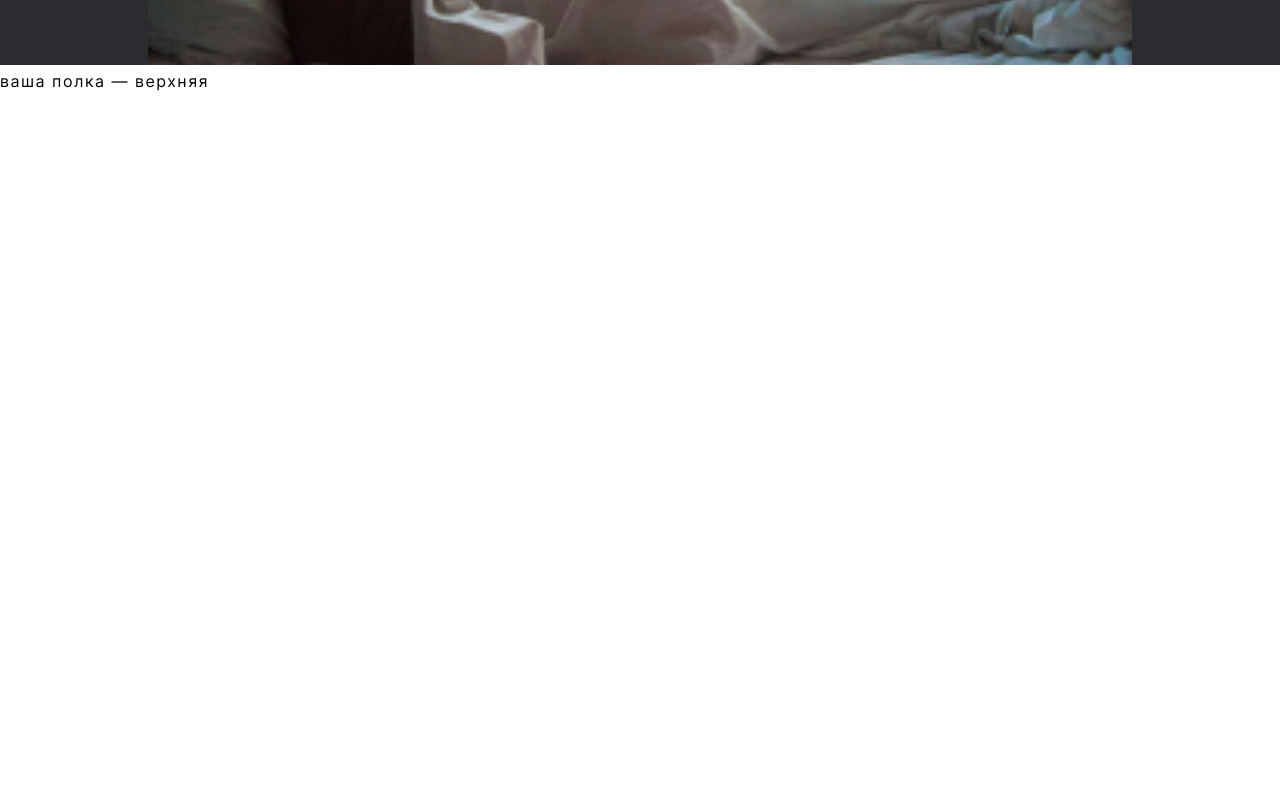
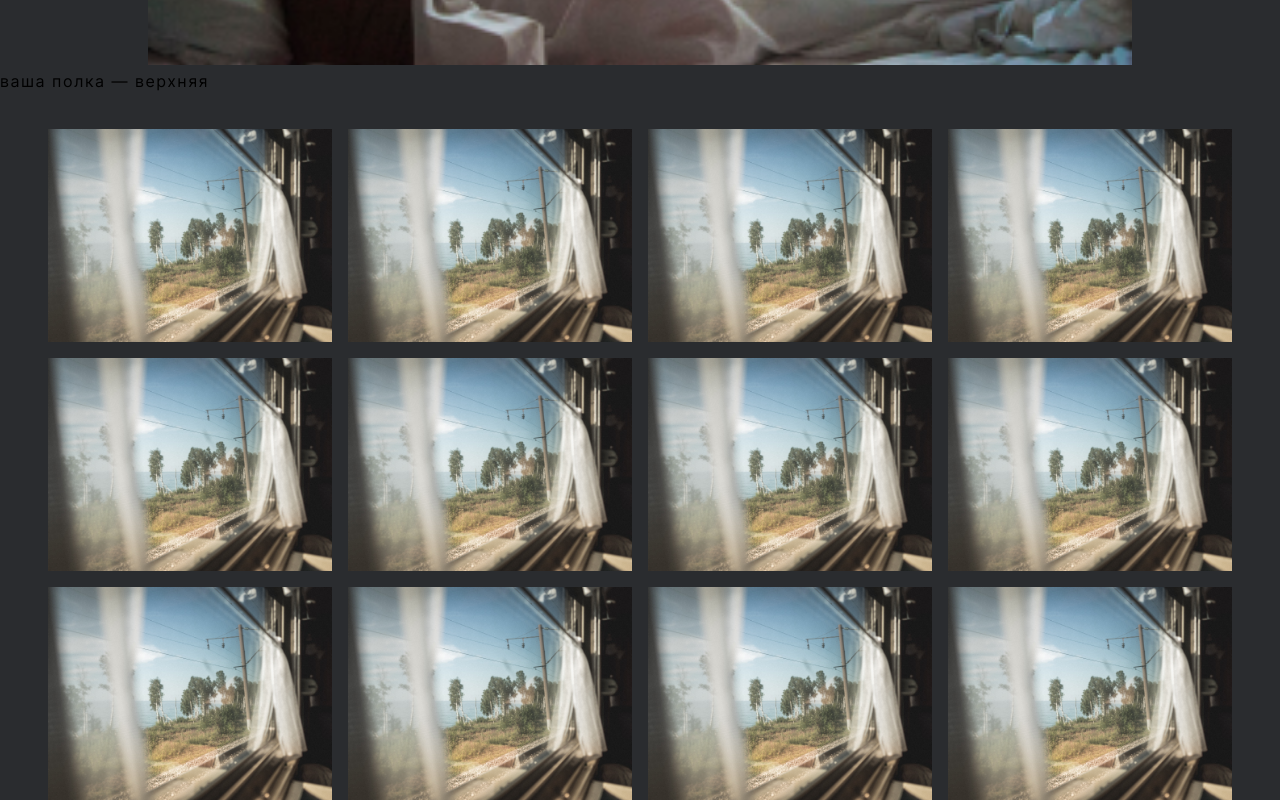
Before and after one commit to totfront/somewhere-travel, a React (Create React App) app: page / in a window 1280 px wide. Shown: the part 980-1780 px from the top of the page. Before the commit the page ends 1072 px from the top, so only its background shows below. Built offline with nearby package versions, Linux system fonts and the light colour scheme.

Commit message:
feat: grid skeleton

```diff
--- a/src/components/App/App.js
+++ b/src/components/App/App.js
@@ -1,12 +1,14 @@
 import styles from "./App.module.css";
 import Header from "../Header/Header";
 import Lead from "../Lead/Lead";
+import PhotoGrid from "../PhotoGrid/PhotoGrid";
 
 function App() {
   return (
     <div className={styles.app}>
       <Header />
       <Lead />
+      <PhotoGrid />
     </div>
   );
 }
--- /dev/null
+++ b/src/components/PhotoGrid/PhotoGrid.js
@@ -0,0 +1,23 @@
+import styles from "./PhotoGrid.module.css";
+import gridPhoto_1 from "../../images/photogrid_1.png";
+
+function PhotoGrid() {
+  return (
+    <section className={styles.photoGrid}>
+      <img src={gridPhoto_1} className={styles.photo} />
+      <img src={gridPhoto_1} className={styles.photo} />
+      <img src={gridPhoto_1} className={styles.photo} />
+      <img src={gridPhoto_1} className={styles.photo} />
+      <img src={gridPhoto_1} className={styles.photo} />
+      <img src={gridPhoto_1} className={styles.photo} />
+      <img src={gridPhoto_1} className={styles.photo} />
+      <img src={gridPhoto_1} className={styles.photo} />
+      <img src={gridPhoto_1} className={styles.photo} />
+      <img src={gridPhoto_1} className={styles.photo} />
+      <img src={gridPhoto_1} className={styles.photo} />
+      <img src={gridPhoto_1} className={styles.photo} />
+    </section>
+  );
+}
+
+export default PhotoGrid;
--- /dev/null
+++ b/src/components/PhotoGrid/PhotoGrid.module.css
@@ -0,0 +1,42 @@
+.photoGrid {
+    max-width: 288px;
+    display: grid;
+    gap: 12px 12px;
+    grid-template-columns: 1fr;
+    grid-template-rows: repeat(12, 1fr);
+    margin: 64px auto 0 auto;
+}
+
+.photo {
+    width: 100%;
+}
+
+@media (min-width: 768px) {
+    .photoGrid {
+        max-width: 720px;
+        gap: 16px 16px;
+        grid-template-columns: repeat(2, 1fr);
+        grid-template-rows: repeat(6, 1fr);
+    }
+
+}
+
+@media (min-width: 1024px) {
+    .photoGrid {
+        max-width: 928px;
+        gap: 14px 14px;
+        grid-template-columns: repeat(3, 1fr);
+        grid-template-rows: repeat(4, 1fr);
+    }
+
+}
+
+@media (min-width: 1280px) {
+    .photoGrid {
+        max-width: 1184px;
+        gap: 16px 16px;
+        grid-template-columns: repeat(4, 1fr);
+        grid-template-rows: repeat(3, 1fr);
+    }
+
+}
```
Also changed, not shown: src/Images/photogrid_1.png (added).
